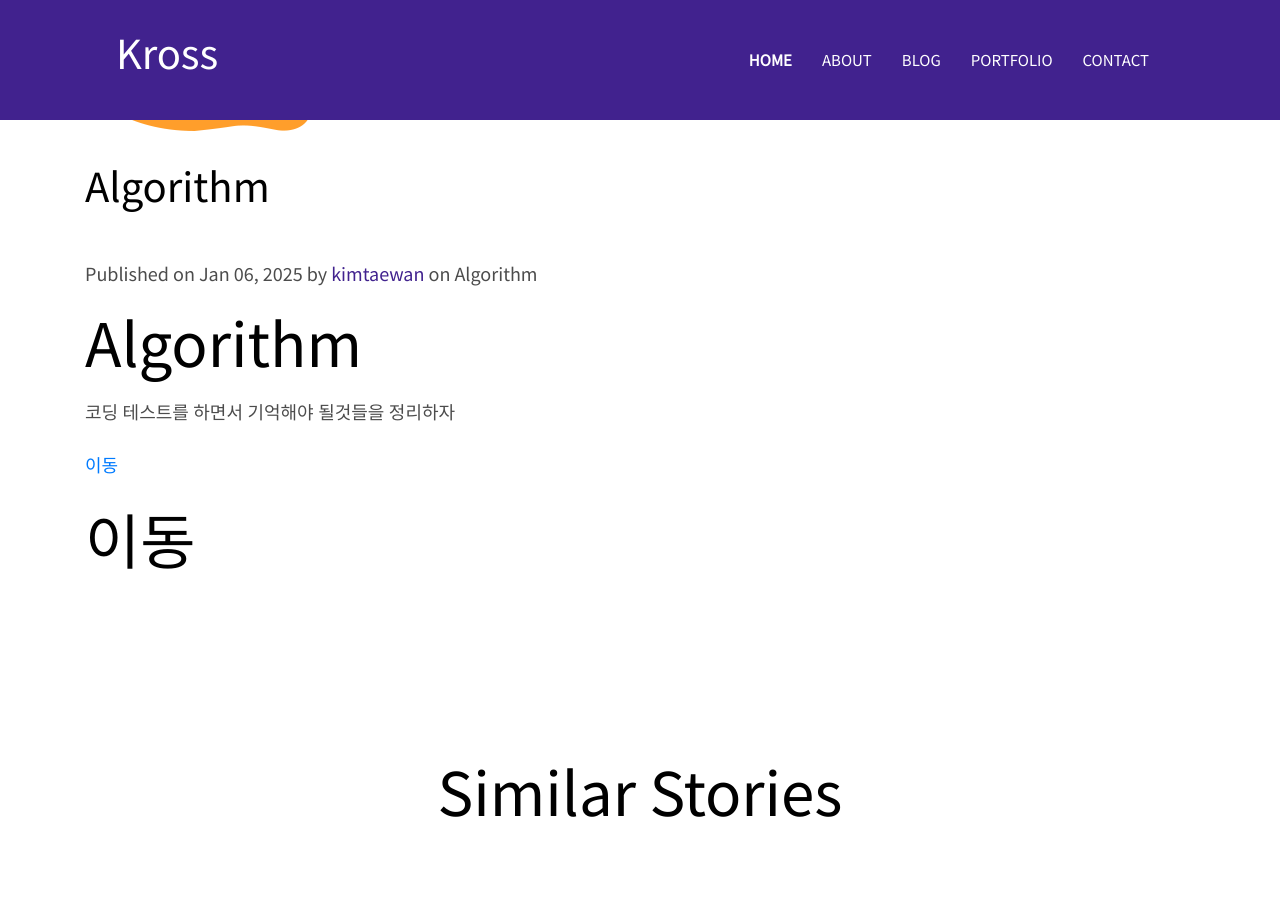
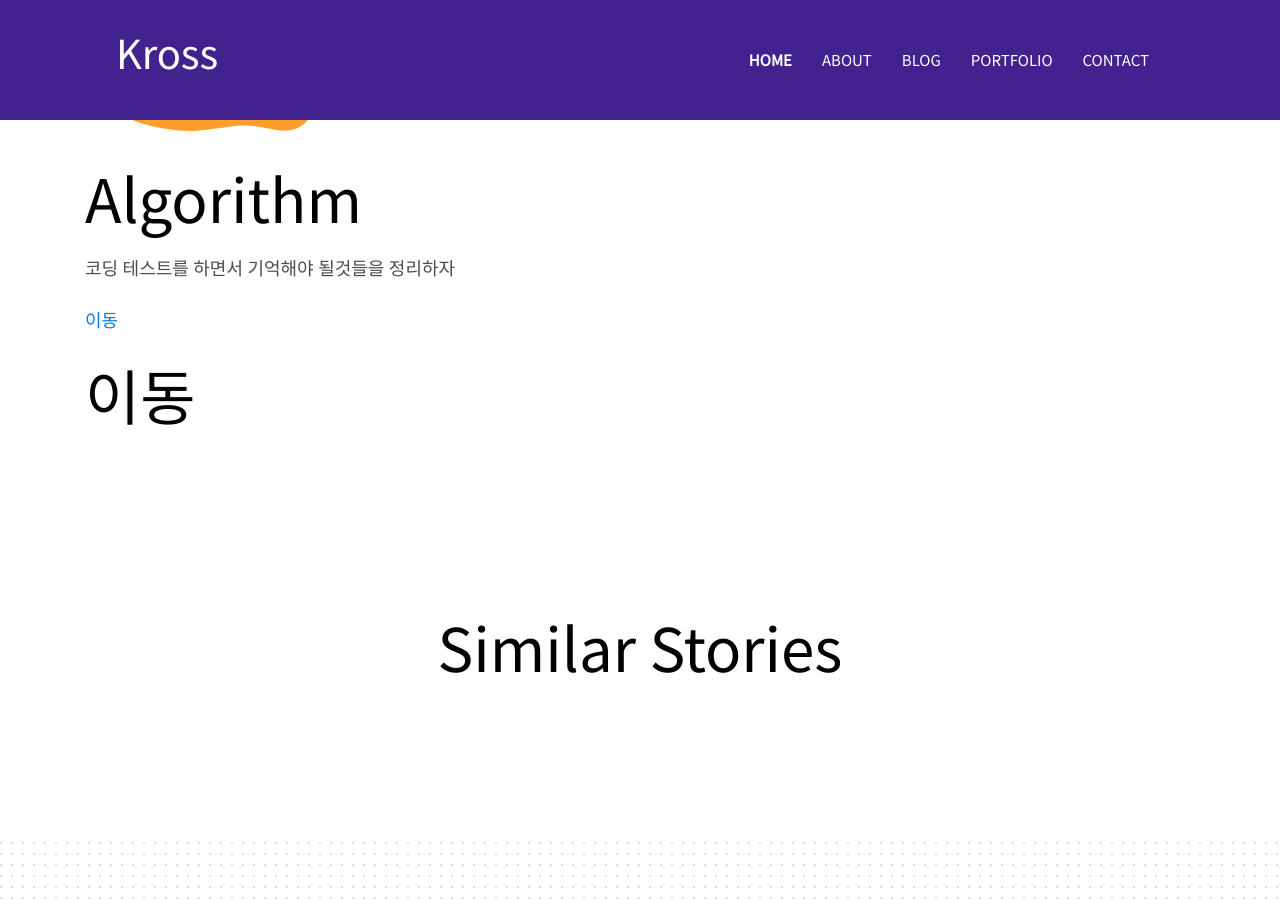
Before and after one commit to Cat-Yubi/Cat-Yubi.github.io, a Jekyll site: the page built from _posts/2025-01-06-Algorithm.markdown, in a window 1280 px wide and 900 px high, scrolled down 423 px. Built offline with Jekyll 4.4.1, drawn with Linux system fonts in a browser that asks for light colours.

Commit message:
ㅅㄷㄴㅅ

```diff
--- a/_layouts/post.html
+++ b/_layouts/post.html
@@ -25,8 +25,10 @@ layout: default
   <div class="container">
     <div class="row">
       <div class="col-lg-12">
+        {% if page.image %}
         <h3 class="font-tertiary mb-5">{{ page.title | escape }}</h3>
         <p class="font-secondary">Published on {{ page.date | date: '%b %d, %Y' }} by <span class="text-primary">{{ page.author }}</span> on {% for tag in page.tags %}<span>{{ tag }} </span>{% endfor %}</p>
+        {% endif %}
         <div class="content">
           {% if page.image %}
           <img src="{{ page.image | relative_url }}" class="img-fluid rounded float-left mr-5 mb-4" alt="{{ page.title }}">
```
